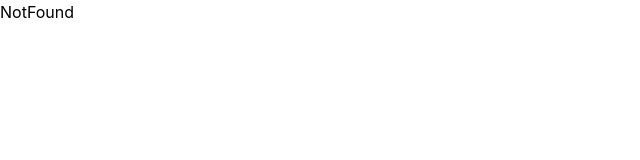
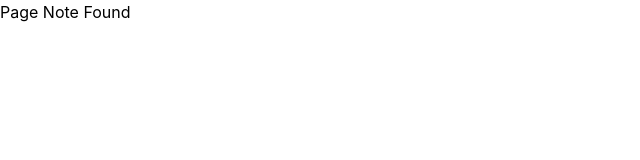
Before and after one commit to BeinBout/Capstone-Project-FE, a React (Vite) app: page / in a window 1280 px wide. Shown: the top 160 px of the page, without its empty margins (0-640 px from the left). Built offline with nearby package versions, Linux system fonts and the light colour scheme.

Commit message:
Changes Text At Not Found Page

```diff
--- a/src/pages/404/NotFound.jsx
+++ b/src/pages/404/NotFound.jsx
@@ -2,7 +2,7 @@ import React from 'react'
 
 function NotFound() {
   return (
-    <div>NotFound</div>
+    <div>Page Note Found</div>
   )
 }
 
```
